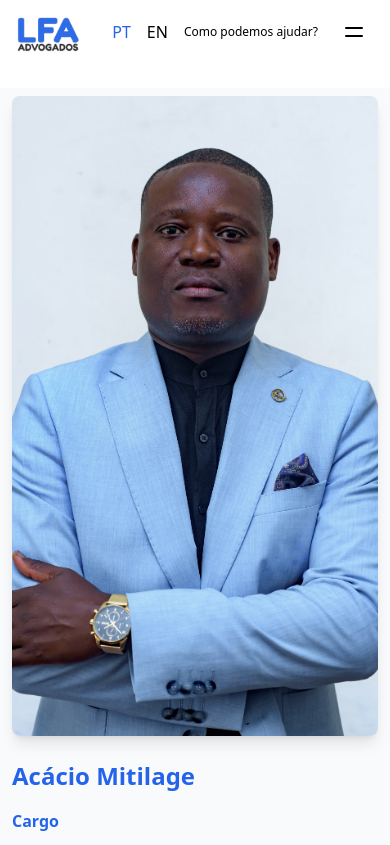
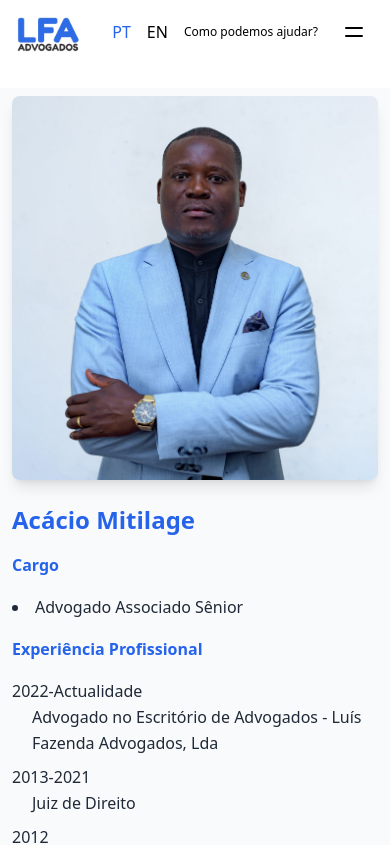
Before and after one commit to alexandre-mahumane/lfa_front, a React (Vite) app: page /information/member/acacio-mitilage in a window 390 px wide. Shown: the top 845 px of the page. Built offline with nearby package versions, Linux system fonts and the light colour scheme.

Commit message:
update members

```diff
--- a/src/components/team.jsx
+++ b/src/components/team.jsx
@@ -92,7 +92,7 @@ export const Team = () => {
               <img
                 src={member.photo}
                 alt={member.name}
-                className=" md:h-80 w-64 h-full object-fit rounded-lg shadow-lg transition-opacity duration-300 group-hover:opacity-70"
+                className=" md:h-80 w-full h-full object-fit rounded-lg shadow-lg transition-opacity duration-300 group-hover:opacity-70"
               />
 
               <div className="absolute inset-0 flex-col flex  px-3 justify-end bg-black bg-opacity-50 opacity-0 group-hover:opacity-100 transition-opacity duration-300">
--- a/src/i18n/translations/pt/global.json
+++ b/src/i18n/translations/pt/global.json
@@ -186,7 +186,7 @@
       },
       "florinda-mezava-fazenda": {
         "practice-areas": {
-          "position": "Advogado"
+          "position": "Advogada"
         },
         "professional-experience": [
           {
--- a/src/pages/information/member.jsx
+++ b/src/pages/information/member.jsx
@@ -112,7 +112,7 @@ export const Member = () => {
       <Navbar />
       <section className=" px-3 min-h-screen max-w-7xl mx-auto py-8 mt-16 lg:mt-24 w-full sm:px-8 sm:py-12 lg:px-16 lg:py-20 bg-gray-50 text-gray-800">
         <div className="flex flex-col lg:flex-row items-center lg:items-start space-y-6 lg:space-y-0 lg:space-x-8 text-base sm:text-lg lg:text-xl leading-relaxed">
-          <div className="w-full lg:w-1/2 max-w-lg lg:max-w-none h-[40rem]">
+          <div className="w-full lg:w-1/2 max-w-lg lg:max-w-none h-96 md:h-[40rem]">
             <img
               src={filteredMember.photo}
               alt={filteredMember.name}
```
